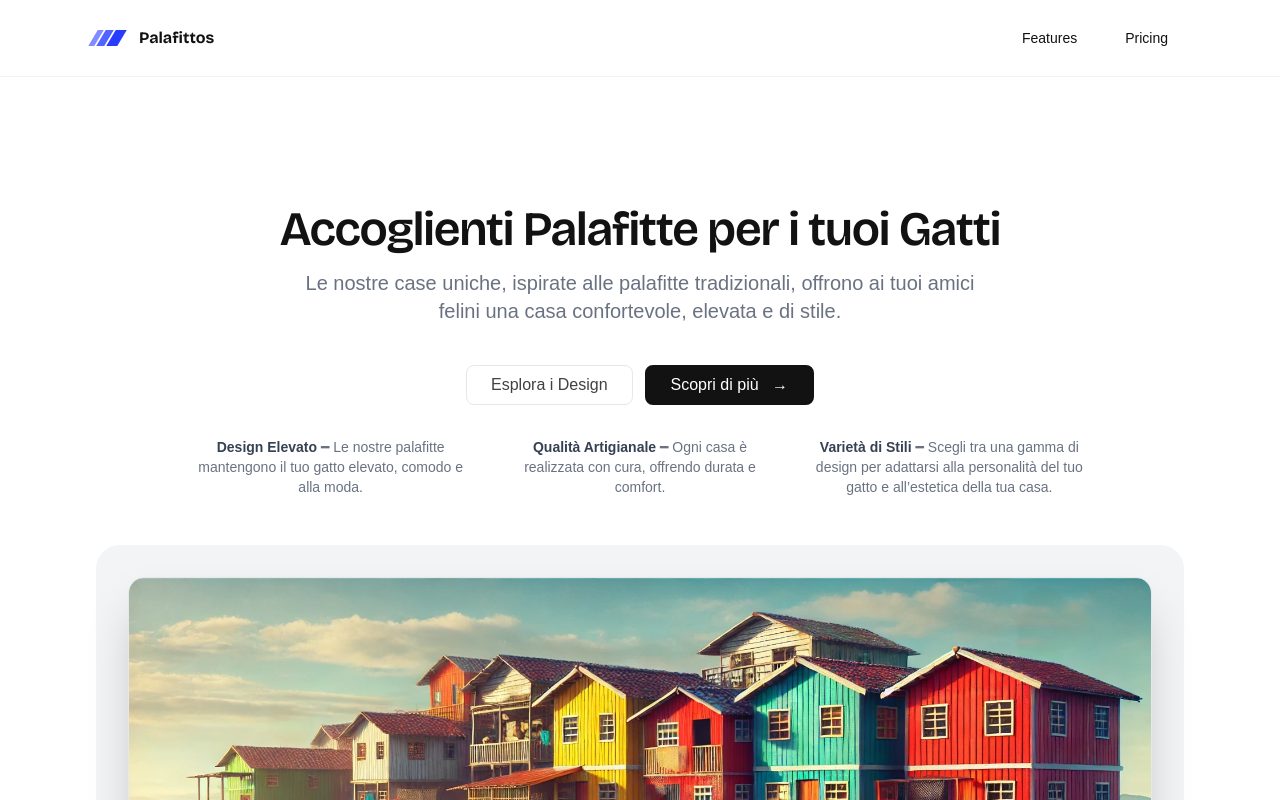
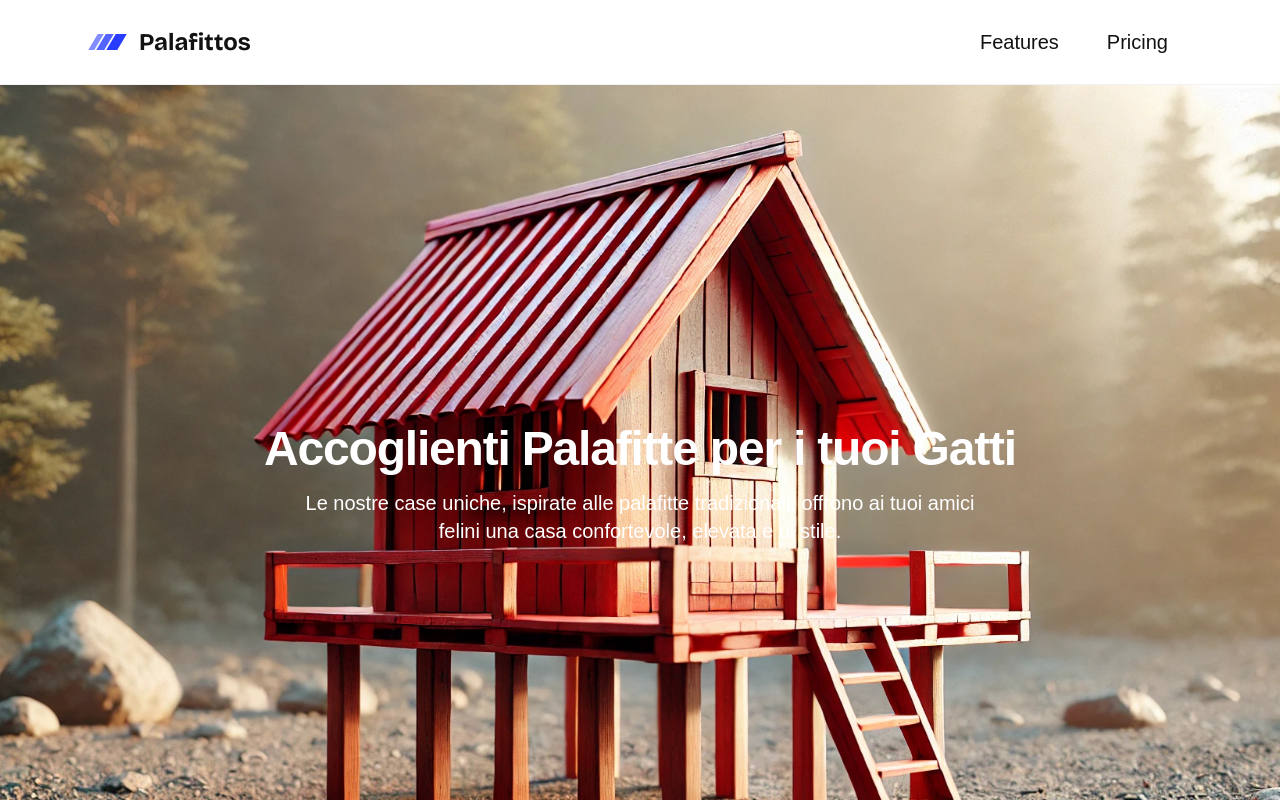
Before and after one commit to villoro/palafittos, an Astro site: page / in a window 1280 px wide. Shown: the top 800 px of the page. Built offline with nearby package versions, Linux system fonts and the light colour scheme; Astro itself is replaced by a stand-in of ours; a web font is replaced by a local one.

Commit message:
Remove template photos and add new ones + improve hero section

```diff
--- a/src/components/global/Header.astro
+++ b/src/components/global/Header.astro
@@ -5,8 +5,12 @@
       class="relative flex flex-col w-full py-5 mx-auto bg-white md:items-center md:justify-between md:flex-row md:px-6">
       <div class="flex flex-row items-center justify-between lg:justify-start">
         <a href="/" class=" text-black inline-flex items-center gap-3">
-         <svg class="h-4" viewBox="0 0 78 32" fill="none" xmlns="http://www.w3.org/2000/svg"> <path d="M55.5 0H77.5L58.5 32H36.5L55.5 0Z" class="ccustom" fill="#283CFF"></path> <path d="M35.5 0H51.5L32.5 32H16.5L35.5 0Z" class="ccompli1" fill="#5263FF"></path> <path d="M19.5 0H31.5L12.5 32H0.5L19.5 0Z" class="ccompli2" fill="#808CFF"></path> </svg>
-          <span class="font-bold font-display">Palafittos</span>
+          <svg class="h-4" viewBox="0 0 78 32" fill="none" xmlns="http://www.w3.org/2000/svg">
+            <path d="M55.5 0H77.5L58.5 32H36.5L55.5 0Z" class="ccustom" fill="#283CFF"></path>
+            <path d="M35.5 0H51.5L32.5 32H16.5L35.5 0Z" class="ccompli1" fill="#5263FF"></path>
+            <path d="M19.5 0H31.5L12.5 32H0.5L19.5 0Z" class="ccompli2" fill="#808CFF"></path>
+          </svg>
+          <span class="text-2xl font-bold font-display">Palafittos</span>
         </a>
         <button
           @click="open = !open"
@@ -37,11 +41,11 @@
         :class="{'flex': open, 'hidden': !open}"
         class="flex-col items-center flex-grow hidden md:pb-0 md:flex md:justify-end md:flex-row">
         <a
-          class="px-2 lg:px-6 py-2 md:px-3 text-sm font-medium text-black hover:text-accent-400 lg:ml-auto"
+          class="px-2 lg:px-6 py-2 md:px-3 text-xl font-medium text-black hover:text-accent-400 lg:ml-auto"
           href="/#features">Features</a
         >
         <a
-          class="px-2 lg:px-6 py-2 md:px-3 text-sm font-medium text-black hover:text-accent-400"
+          class="px-2 lg:px-6 py-2 md:px-3 text-xl font-medium text-black hover:text-accent-400"
           href="/#pricing">Pricing</a
         >
       </nav>
--- a/src/components/landing/Hero.astro
+++ b/src/components/landing/Hero.astro
@@ -1,41 +1,18 @@
-<section>
-  <div class="mx-auto w-full lg:px-24 max-w-7xl md:px-12 items-center px-8 py-24">
-    <div class="text-center max-w-4xl mx-auto">
-      <p class="text-4xl tracking-tight font-semibold text-black md:text-5xl font-display mt-8">
-        Accoglienti Palafitte per i tuoi Gatti
-      </p>
-      <p class="text-gray-500 lg:text-xl max-w-2xl mt-4 mx-auto text-base">
-        Le nostre case uniche, ispirate alle palafitte tradizionali, offrono ai tuoi amici felini una casa confortevole, elevata e di stile.
-      </p>
-    </div>
-    <div class="flex justify-center gap-3 mt-10 flex-col sm:flex-row">
-      <a
-        class="items-center justify-center border-gray-200 h-10 font-medium rounded-lg focus-visible:outline-black focus:outline-none inline-flex duration-200 text-black lg:w-auto px-6 py-3 text-center text-black/80 w-full border"
-        href="#">Esplora i Design</a>
-      <a
-        class="items-center justify-center h-10 font-medium rounded-lg focus-visible:outline-black focus:outline-none inline-flex bg-black border-2 border-black duration-200 focus-visible:ring-black hover:bg-transparent hover:border-black hover:text-black lg:w-auto px-6 py-3 text-center text-white w-full"
-        href="#">Scopri di più &nbsp; &rarr;
-      </a>
-    </div>
-    <dl class="lg:gap-x-8 lg:grid-cols-3 max-w-4xl mt-8 mx-auto sm:gap-x-6 sm:gap-y-12 sm:grid sm:grid-cols-2 sm:space-y-0 space-y-6 text-center text-sm items-start">
-      <div class="text-gray-500">
-        <strong class="text-gray-700">Design Elevato</strong> ━ Le nostre palafitte mantengono il tuo gatto elevato, comodo e alla moda.
-      </div>
-      <div class="text-gray-500">
-        <strong class="text-gray-700">Qualità Artigianale</strong> ━ Ogni casa è realizzata con cura, offrendo durata e comfort.
-      </div>
-      <div class="text-gray-500">
-        <strong class="text-gray-700">Varietà di Stili</strong> ━ Scegli tra una gamma di design per adattarsi alla personalità del tuo gatto e all’estetica della tua casa.
-      </div>
-    </dl>
-    <div class="relative w-full mx-auto max-w-7xl items-center py-12 pb-12">
-      <div class="bg-gray-100 p-8 rounded-3xl">
-        <img
-          alt="Immagine fotorealistica di Palafitte per gatti"
-          class="relative w-full border border-gray-200 lg:rounded-2xl object-cover rounded shadow-2xl"
-          src="/Palafitos_photo.webp"
-        />
-      </div>
-    </div>
+<section class="relative w-full h-screen">
+  <picture>
+    <source srcset="/cat_house_palafitto.webp" type="image/webp" />
+    <img
+      src="/cat_house_palafitto.jpg"
+      alt="Immagine fotorealistica di Palafitte per gatti"
+      class="object-cover w-full h-full"
+    />
+  </picture>
+  <div class="absolute inset-0 flex flex-col justify-center items-center text-white text-center px-4 sm:px-8 md:px-12">
+    <p class="text-3xl sm:text-4xl tracking-tight font-semibold md:text-5xl">
+      Accoglienti Palafitte per i tuoi Gatti
+    </p>
+    <p class="text-base sm:text-lg lg:text-xl mt-4 max-w-2xl">
+      Le nostre case uniche, ispirate alle palafitte tradizionali, offrono ai tuoi amici felini una casa confortevole, elevata e di stile.
+    </p>
   </div>
 </section>
```
Also changed, not shown: public/cat_house_palafitto.webp (added), public/dashboard.png (deleted), public/dashboard2.png (deleted), public/lexington.png (deleted).
